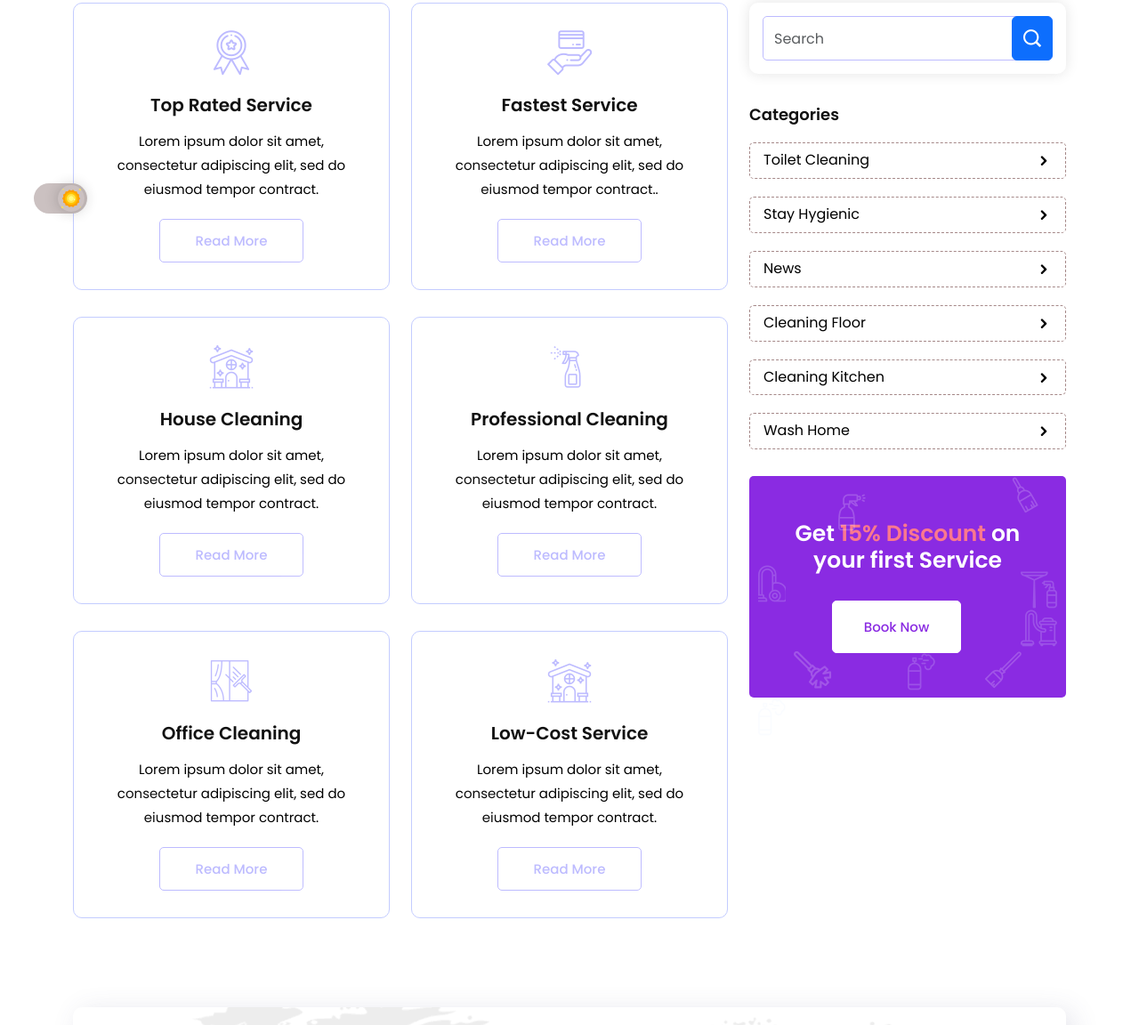
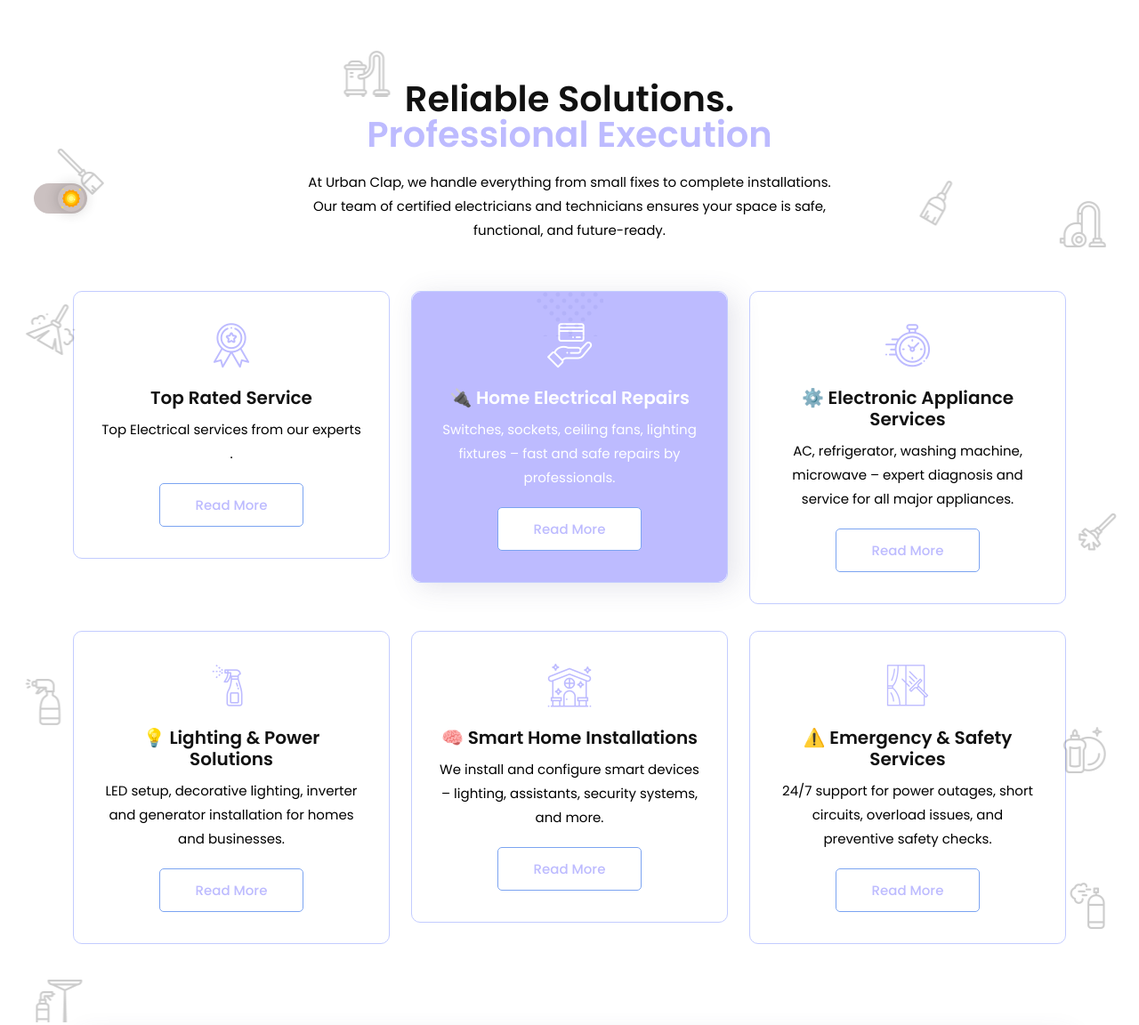
Before and after one commit to shubz007/Urbanclap, a plain HTML site: page service.html in a window 1280 px wide. Shown: the part 497-1649 px from the top of the page at 89% size. Drawn offline with Linux system fonts and the light colour scheme.

Commit message:
added new content

```diff
--- a/service.html
+++ b/service.html
@@ -101,7 +101,56 @@
             </div>
         </div>
         <!-- Header Section End -->
+        <div class="navbar-area">
+            <!-- Menu For Mobile Device -->
+            <div class="mobile-nav">
+                <a href="index.html" class="logo">
+                    <img src="assets/img/logo.png" class="main-logo" alt="logo">
+                    <img src="assets/img/logo-2.png" class="white-logo" alt="logo">
+                </a>
+            </div>
 
+            <!-- Menu For Desktop Device -->
+            <div class="main-nav">
+                <div class="container">
+                    <nav class="navbar navbar-expand-md navbar-light">
+                        <a class="navbar-brand" href="index.html">
+                            <img src="assets/img/logo.png" class="main-logo" alt="logo">
+                            <img src="assets/img/logo-2.png" class="white-logo" alt="logo">
+                        </a>
+                        <div class="collapse navbar-collapse mean-menu" id="navbarSupportedContent">
+                            <ul class="navbar-nav ms-auto">
+                                <li class="nav-item">
+                                    <a href="#" class="nav-link ">
+                                        Home
+
+                                    </a>
+
+                                </li>
+                                <li class="nav-item">
+                                    <a href="about.html" class="nav-link">About</a>
+                                </li>
+                                <li class="nav-item">
+                                    <a href="service.html" class="nav-link">Services </a>
+
+                                </li>
+                                <li class="nav-item">
+                                    <a href="pricing.html" class="nav-link">Pricing</a>
+                                </li>
+
+
+                                <li class="nav-item">
+                                    <a href="contact.html" class="nav-link">Contact</a>
+                                </li>
+                            </ul>
+                            <div class="navbar-button">
+                                <a href="contact.html">Get Quote</a>
+                            </div>
+                        </div>
+                    </nav>
+                </div>
+            </div>
+        </div>
               <!-- Navbar Section Start -->
 
 
@@ -129,209 +178,101 @@
         <!-- Service Title Section End -->
 
         <!-- Service Section Start -->
-        <div class="main-service-area single-service-page pt-100">
+        <section class="service-section pt-100 pb-70">
             <div class="container">
+                <div class="section-head text-center">
+                    <h2>Reliable Solutions.  <span>Professional Execution</span></h2>
+                    <p>At Urban Clap, we handle everything from small fixes to complete installations. Our team of certified electricians and technicians ensures your space is safe, functional, and future-ready.</p>
+                </div>
+
                 <div class="row">
-                    <div class="col-lg-8">
-                        <div class="row">
-                            <div class="col-md-6">
-                                <div class="service-item">
+                    <div class="col-lg-4 col-md-6 col-sm-6">
+                        <div class="service-card">
                             <i class="flaticon-medal"></i>
                             <h3>Top Rated Service</h3>
-                                    <p>Lorem ipsum dolor sit amet, consectetur adipiscing elit, sed do eiusmod tempor contract.</p>
+                            <p>Top Electrical services from our experts .</p>
 
                             <div class="theme-button">
-                                        <a href="service-details.html" class="default-btn">Read More</a>
-                                    </div>
-
-                                    <div class="service-shape">
-                                        <img src="assets/img/service/shapes/service-pattern-6.png" alt="shape">
-                                        <img src="assets/img/service/shapes/service-pattern-7.png" alt="shape">
-                                        <img src="assets/img/service/shapes/service-pattern-8.png" alt="shape">
-                                        <img src="assets/img/service/shapes/service-pattern-9.png" alt="shape">
-                                        <img src="assets/img/service/shapes/service-pattern-10.png" alt="shape">
+                                <a href="#" class="default-btn">Read More</a>
                             </div>
                         </div>
                     </div>
 
-                            <div class="col-md-6">
-                                <div class="service-item">
+                    <div class="col-lg-4 col-md-6 col-sm-6">
+                        <div class="service-card active-service">
                             <i class="flaticon-credit-card"></i>
-                                    <h3>Fastest Service</h3>
-                                    <p>Lorem ipsum dolor sit amet, consectetur adipiscing elit, sed do eiusmod tempor contract..</p>
+                            <h3>🔌 Home Electrical Repairs</h3>
+                            <p>Switches, sockets, ceiling fans, lighting fixtures – fast and safe repairs by professionals.</p>
 
                             <div class="theme-button">
-                                        <a href="service-details.html" class="default-btn">Read More</a>
-                                    </div>
-
-                                    <div class="service-shape">
-                                        <img src="assets/img/service/shapes/service-pattern-6.png" alt="shape">
-                                        <img src="assets/img/service/shapes/service-pattern-7.png" alt="shape">
-                                        <img src="assets/img/service/shapes/service-pattern-8.png" alt="shape">
-                                        <img src="assets/img/service/shapes/service-pattern-9.png" alt="shape">
-                                        <img src="assets/img/service/shapes/service-pattern-10.png" alt="shape">
+                                <a href="#" class="default-btn">Read More</a>
                             </div>
                         </div>
                     </div>
 
-                            <div class="col-md-6">
-                                <div class="service-item">
-                                    <i class="flaticon-clean-house"></i>
-                                    <h3>House Cleaning</h3>
-                                    <p>Lorem ipsum dolor sit amet, consectetur adipiscing elit, sed do eiusmod tempor contract.</p>
+                    <div class="col-lg-4 col-md-6 col-sm-6">
+                        <div class="service-card">
+                            <i class="flaticon-icon-1584892"></i>
+                            <h3>⚙️ Electronic Appliance Services</h3>
+                            <p>AC, refrigerator, washing machine, microwave – expert diagnosis and service for all major appliances.</p>
 
                             <div class="theme-button">
-                                        <a href="service-details.html" class="default-btn">Read More</a>
-                                    </div>
-
-                                    <div class="service-shape">
-                                        <img src="assets/img/service/shapes/service-pattern-6.png" alt="shape">
-                                        <img src="assets/img/service/shapes/service-pattern-7.png" alt="shape">
-                                        <img src="assets/img/service/shapes/service-pattern-8.png" alt="shape">
-                                        <img src="assets/img/service/shapes/service-pattern-9.png" alt="shape">
-                                        <img src="assets/img/service/shapes/service-pattern-10.png" alt="shape">
+                                <a href="#" class="default-btn">Read More</a>
                             </div>
                         </div>
                     </div>
 
-                            <div class="col-md-6">
-                                <div class="service-item">
+                    <div class="col-lg-4 col-md-6 col-sm-6">
+                        <div class="service-card">
                             <i class="flaticon-spray"></i>
-                                    <h3>Professional Cleaning</h3>
-                                    <p>Lorem ipsum dolor sit amet, consectetur adipiscing elit, sed do eiusmod tempor contract.</p>
+                            <h3>💡 Lighting & Power Solutions</h3>
+                            <p>LED setup, decorative lighting, inverter and generator installation for homes and businesses.</p>
 
                             <div class="theme-button">
-                                        <a href="service-details.html" class="default-btn">Read More</a>
-                                    </div>
-
-                                    <div class="service-shape">
-                                        <img src="assets/img/service/shapes/service-pattern-6.png" alt="shape">
-                                        <img src="assets/img/service/shapes/service-pattern-7.png" alt="shape">
-                                        <img src="assets/img/service/shapes/service-pattern-8.png" alt="shape">
-                                        <img src="assets/img/service/shapes/service-pattern-9.png" alt="shape">
-                                        <img src="assets/img/service/shapes/service-pattern-10.png" alt="shape">
+                                <a href="#" class="default-btn">Read More</a>
                             </div>
                         </div>
                     </div>
 
-                            <div class="col-md-6">
-                                <div class="service-item">
-                                    <i class="flaticon-wiper"></i>
-                                    <h3>Office Cleaning</h3>
-                                    <p>Lorem ipsum dolor sit amet, consectetur adipiscing elit, sed do eiusmod tempor contract.</p>
+                    <div class="col-lg-4 col-md-6 col-sm-6">
+                        <div class="service-card">
+                            <i class="flaticon-clean-house"></i>
+                            <h3>🧠 Smart Home Installations</h3>
+                            <p>We install and configure smart devices – lighting, assistants, security systems, and more.</p>
 
                             <div class="theme-button">
-                                        <a href="service-details.html" class="default-btn">Read More</a>
-                                    </div>
-
-                                    <div class="service-shape">
-                                        <img src="assets/img/service/shapes/service-pattern-6.png" alt="shape">
-                                        <img src="assets/img/service/shapes/service-pattern-7.png" alt="shape">
-                                        <img src="assets/img/service/shapes/service-pattern-8.png" alt="shape">
-                                        <img src="assets/img/service/shapes/service-pattern-9.png" alt="shape">
-                                        <img src="assets/img/service/shapes/service-pattern-10.png" alt="shape">
+                                <a href="#" class="default-btn">Read More</a>
                             </div>
                         </div>
                     </div>
 
-                            <div class="col-md-6">
-                                <div class="service-item">
-                                    <i class="flaticon-clean-house"></i>
-                                    <h3>Low-Cost Service</h3>
-                                    <p>Lorem ipsum dolor sit amet, consectetur adipiscing elit, sed do eiusmod tempor contract.</p>
+                    <div class="col-lg-4 col-md-6 col-sm-6">
+                        <div class="service-card">
+                            <i class="flaticon-wiper"></i>
+                            <h3>⚠️ Emergency & Safety Services</h3>
+                            <p>24/7 support for power outages, short circuits, overload issues, and preventive safety checks.</p>
 
                             <div class="theme-button">
-                                        <a href="service-details.html" class="default-btn">Read More</a>
-                                    </div>
-
-                                    <div class="service-shape">
-                                        <img src="assets/img/service/shapes/service-pattern-6.png" alt="shape">
-                                        <img src="assets/img/service/shapes/service-pattern-7.png" alt="shape">
-                                        <img src="assets/img/service/shapes/service-pattern-8.png" alt="shape">
-                                        <img src="assets/img/service/shapes/service-pattern-9.png" alt="shape">
-                                        <img src="assets/img/service/shapes/service-pattern-10.png" alt="shape">
-                                    </div>
+                                <a href="#" class="default-btn">Read More</a>
                             </div>
                         </div>
                     </div>
                 </div>
 
-                    <div class="col-lg-4 main-service-area blog-side-bar">
-                        <div class="service-sidebar">
-                            <form class="search-form">
-                                <div class="form-group">
-                                    <input type="text" class="form-control" placeholder="Search">
-                                    <button type="submit" class="btn btn-primary">
-                                        <i class="icofont-search-1"></i>
-                                    </button>
-                                </div>
-                            </form>
-
-                            <div class="service-list">
-                                <p>Categories</p>
-                                <ul>
-                                    <li>
-                                        <a href="blog-details.html">
-                                            Toilet Cleaning
-                                            <i class="icofont-rounded-right"></i>
-                                        </a>
-                                    </li>
-                                    <li>
-                                        <a href="blog-details.html">
-                                            Stay Hygienic
-                                            <i class="icofont-rounded-right"></i>
-                                        </a>
-                                    </li>
-                                    <li>
-                                        <a href="blog-details.html">
-                                            News
-                                            <i class="icofont-rounded-right"></i>
-                                        </a>
-                                    </li>
-                                    <li>
-                                        <a href="blog-details.html">
-                                            Cleaning Floor
-                                            <i class="icofont-rounded-right"></i>
-                                        </a>
-                                    </li>
-                                    <li>
-                                        <a href="blog-details.html">
-                                            Cleaning Kitchen
-                                            <i class="icofont-rounded-right"></i>
-                                        </a>
-                                    </li>
-                                    <li>
-                                        <a href="blog-details.html">
-                                            Wash Home
-                                            <i class="icofont-rounded-right"></i>
-                                        </a>
-                                    </li>
-                                </ul>
-                            </div>
-                            <div class="discount-text">
-                                <h1>Get <span>15% Discount</span> on your first Service</h1>
-
-                                <div class="theme-button">
-                                    <a href="contact.html" class="default-btn">Book Now</a>
-                                </div>
-
-                                <div class="discount-shapes">
-                                    <img src="assets/img/counter/1.png" alt="shape">
-                                    <img src="assets/img/counter/2.png" alt="shape">
-                                    <img src="assets/img/counter/3.png" alt="shape">
-                                    <img src="assets/img/counter/4.png" alt="shape">
-                                    <img src="assets/img/counter/5.png" alt="shape">
-                                    <img src="assets/img/counter/6.png" alt="shape">
-                                    <img src="assets/img/counter/7.png" alt="shape">
-                                    <img src="assets/img/counter/8.png" alt="shape">
-                                    <img src="assets/img/counter/5.png" alt="shape">
+                <div class="service-shapes">
+                    <img src="assets/img/service/shapes/1.png" alt="shape">
+                    <img src="assets/img/service/shapes/2.png" alt="shape">
+                    <img src="assets/img/service/shapes/3.png" alt="shape">
+                    <img src="assets/img/service/shapes/4.png" alt="shape">
+                    <img src="assets/img/service/shapes/5.png" alt="shape">
+                    <img src="assets/img/service/shapes/6.png" alt="shape">
+                    <img src="assets/img/service/shapes/7.png" alt="shape">
+                    <img src="assets/img/service/shapes/8.png" alt="shape">
+                    <img src="assets/img/service/shapes/9.png" alt="shape">
+                    <img src="assets/img/service/shapes/10.png" alt="shape">
                 </div>
             </div>
-                        </div>
-                    </div>
-                </div>
-            </div>
-        </div>
+        </section>
         <!-- Service Section End -->
 
         <!-- Contact Section Start -->
```
Also changed, not shown: about.html (+1 -1 lines), contact.html (+3 -5 lines), index.html (+8 -8 lines), joinus.html (+3 -1 lines), pricing.html (+3 -4 lines), assets/img/logo.png, assets/img/title-bg/11.png. Lines whose indentation alone changed are shown as unchanged.
